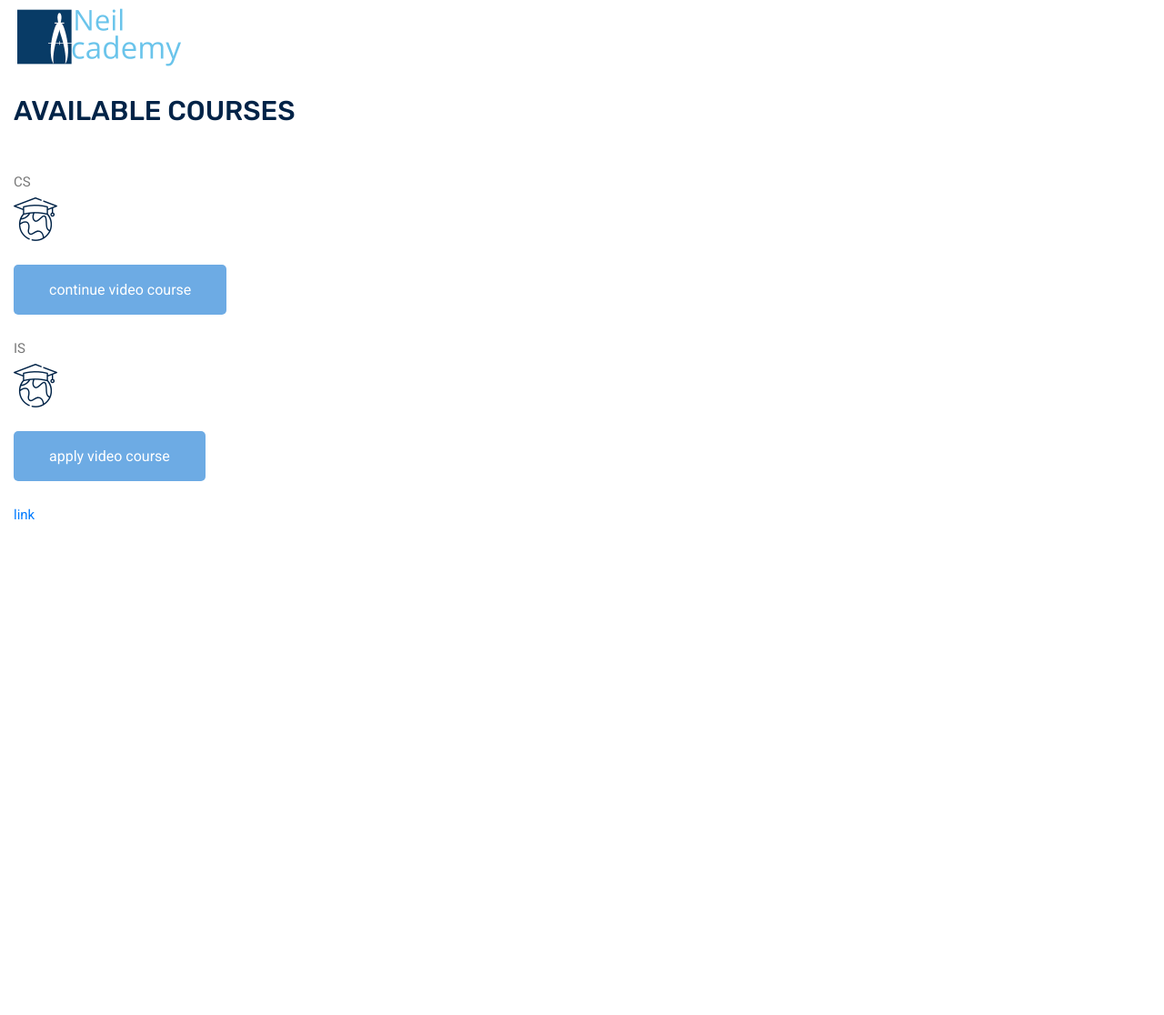
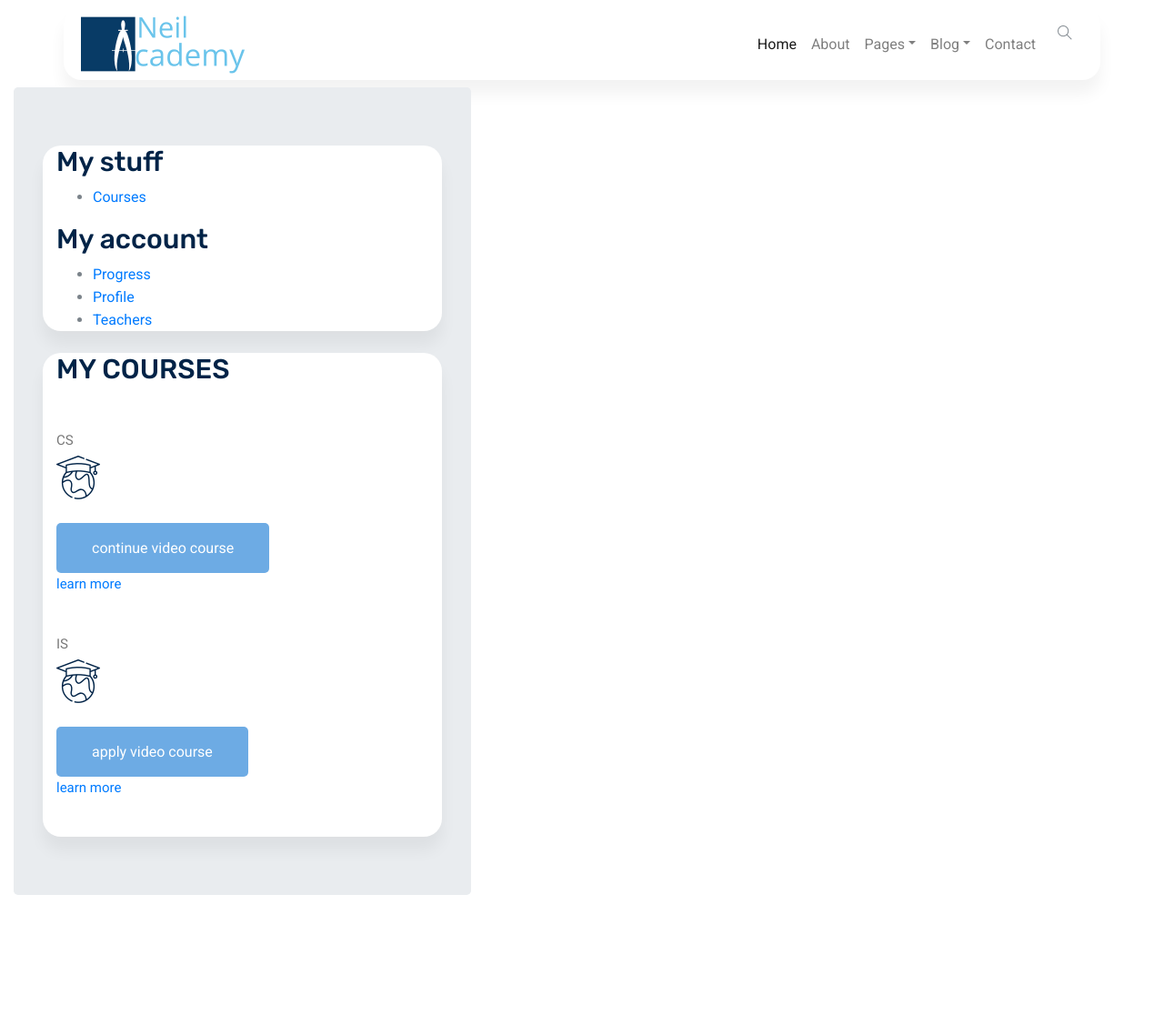
Before and after one commit to wolvido/Neil-Academy, a PHP site: page /courses/index.php in a window 1280 px wide. Shown: the whole page at 91% size. Before the commit the page ends 571 px from the top, so only its background shows below. Run offline with PHP 8.4, Linux system fonts and the light colour scheme; a user stored in the database is signed in; data comes from the database, SQL or seed files in the repository.

Commit message:
arranged some container

```diff
--- a/courses/index.php
+++ b/courses/index.php
@@ -1,6 +1,8 @@
 <!DOCTYPE html>
 <html>
-
+<?php
+session_start();
+?>
 <head>
 <meta charset="utf-8" />
     <meta
@@ -22,12 +24,96 @@
 </head>
 
 <body>
+<!--  -->
+
+<nav class="navbar navbar-expand-lg navbar-light">
+          <div class="container">
+            <!-- Brand and toggle get grouped for better mobile display -->
+            <a class="navbar-brand logo_h" href="../index.php"><img alt="" src="../img/logo.png"></a>
+            <button class="navbar-toggler" aria-expanded="false" aria-controls="navbarSupportedContent" aria-label="Toggle navigation" type="button" data-target="#navbarSupportedContent" data-toggle="collapse">
+              <span class="icon-bar"></span> <span class="icon-bar"></span>
+              <span class="icon-bar"></span>
+            </button>
+            <!-- Collect the nav links, forms, and other content for toggling -->
+            <div class="collapse navbar-collapse offset" id="navbarSupportedContent">
+              <ul class="nav navbar-nav menu_nav ml-auto">
+                <li class="nav-item active">
+                  <a class="nav-link" href="index.html">Home</a>
+                </li>
+                <li class="nav-item">
+                  <a class="nav-link" href="about-us.html">About</a>
+                </li>
+                <li class="nav-item submenu dropdown">
+                  <a class="nav-link dropdown-toggle" role="button" aria-expanded="false" aria-haspopup="true" href="#" data-toggle="dropdown">Pages</a>
+                  <ul class="dropdown-menu">
+                    <li class="nav-item">
+                      <a class="nav-link" href="courses.html">Courses</a>
+                    </li>
+                    <li class="nav-item">
+                      <a class="nav-link" href="course-details.html">Course Details</a>
+                    </li>
+                    <li class="nav-item">
+                      <a class="nav-link" href="elements.html">Elements</a>
+                    </li>
+                  </ul>
+                </li>
+                <li class="nav-item submenu dropdown">
+                  <a class="nav-link dropdown-toggle" role="button" aria-expanded="false" aria-haspopup="true" href="#" data-toggle="dropdown">Blog</a>
+                  <ul class="dropdown-menu">
+                    <li class="nav-item">
+                      <a class="nav-link" href="blog.html">Blog</a>
+                    </li>
+                    <li class="nav-item">
+                      <a class="nav-link" href="single-blog.html">Blog Details</a>
+                    </li>
+                  </ul>
+                </li>
+                <li class="nav-item">
+                  <a class="nav-link" href="contact.html">Contact</a>
+                </li>
+                <li class="nav-item">
+                  <a class="nav-link search" id="search" href="#">
+                    <li class="ti-search"></li>
+                  </a>
+                </li>
+              </ul>
+            </div>
+          </div>
+        </nav>
+
+<!--  -->
 <div class="popular_courses">
-<div class="">
+
 <div class="col-lg-5">
-<a class="navbar-brand logo_h" href="../index.php"><img alt="" src="../img/logo.png"></a>
+
+<!--  -->
+<div class="jumbotron vertical-center">
+<div class="container">
+<nav class="_1yfus1e" data-test-id="side-nav">
+<section class="_1ozlbq6">
+<h2 class="_18undph9">My stuff</h2>
+<ul>
+<li>
+<a class="_158ir6wt" href="/profile/kaid_489907232336901976641526/courses" data-test-id="side-nav-courses">
+<span class="_g20yn58">Courses</span>
+</a>
+</li>
+</ul>
+</section>
+<section class="_1ozlbq6">
+<h2 class="_18undph9">My account</h2>
+<ul>
+<li><a class="_8ry3zep" href="/profile/kaid_489907232336901976641526/progress" data-test-id="side-nav-progress"><span class="_xy39ea8">Progress</span></a></li><li><a class="_8ry3zep" href="/profile/kaid_489907232336901976641526/" data-test-id="side-nav-profile"><span class="_xy39ea8">Profile</span></a></li><li><a class="_8ry3zep" href="/profile/kaid_489907232336901976641526/teachers" data-test-id="side-nav-teachers">
+<span class="_xy39ea8">Teachers</span>
+</a>
+</li>
+</ul>
+</section>
+</nav>
+</div>
+<!--  -->
 <?php
-session_start();
+
 
 $username = "";
 // connect to the database
@@ -52,34 +138,35 @@ while($row = $user_data->fetch_assoc()) {
  }
 //
 
+echo "<div class = 'container'>";
 
 //list all the courses
-echo "<h2 class = 'text-uppercase mt-4 mb-5'>Available Courses</h2>";
+echo "<h2 class = 'text-uppercase mt-4 mb-5'>My Courses</h2>";
 while ($row2 = $course->fetch_assoc()) {
 
     foreach($row2 as $value) echo "  <p>$value</p>";
     if(in_array($value, $user_data_array)){
-        echo"<form method='post' class='register-form' action = 'apply_course.php'>
+        echo"<div class='icon'><span class='flaticon-earth'></span></div>";
+        echo" <form method='post' class='register-form' action = 'apply_course.php'>
         <input type='hidden' name='continue' value='$value'/>
-        <div class='icon'><span class='flaticon-earth'></span></div>
         <input type='submit' class='form-submit' name='signup' value='continue video course'/>
-        </form>";
-
+        </form>
+        <p><a href='admin.php'>learn more</a></p>";
     }else{
-        echo"<form method='post' class='register-form' action = 'apply_course.php'>
+        echo"<div class='icon'><span class='flaticon-earth'></span></div>";
+        echo "<form method='post' class='register-form' action = 'apply_course.php'>
         <input type='hidden' name='continue' value='$value'/>
-        <div class='icon'><span class='flaticon-earth'></span></div>
         <input type='submit' class='form-submit' name='signup' value='apply video course'/>
-        </form>";
+        </form>
+        <p><a href='admin.php'>learn more</a></p>";
     }
     echo"<br>";
 
 }
 //
+echo "</div>";
+?>
 
-
-?>
-<p><a href="admin.php">link</a></p>
 </div>
 </div>
 </div>
```
